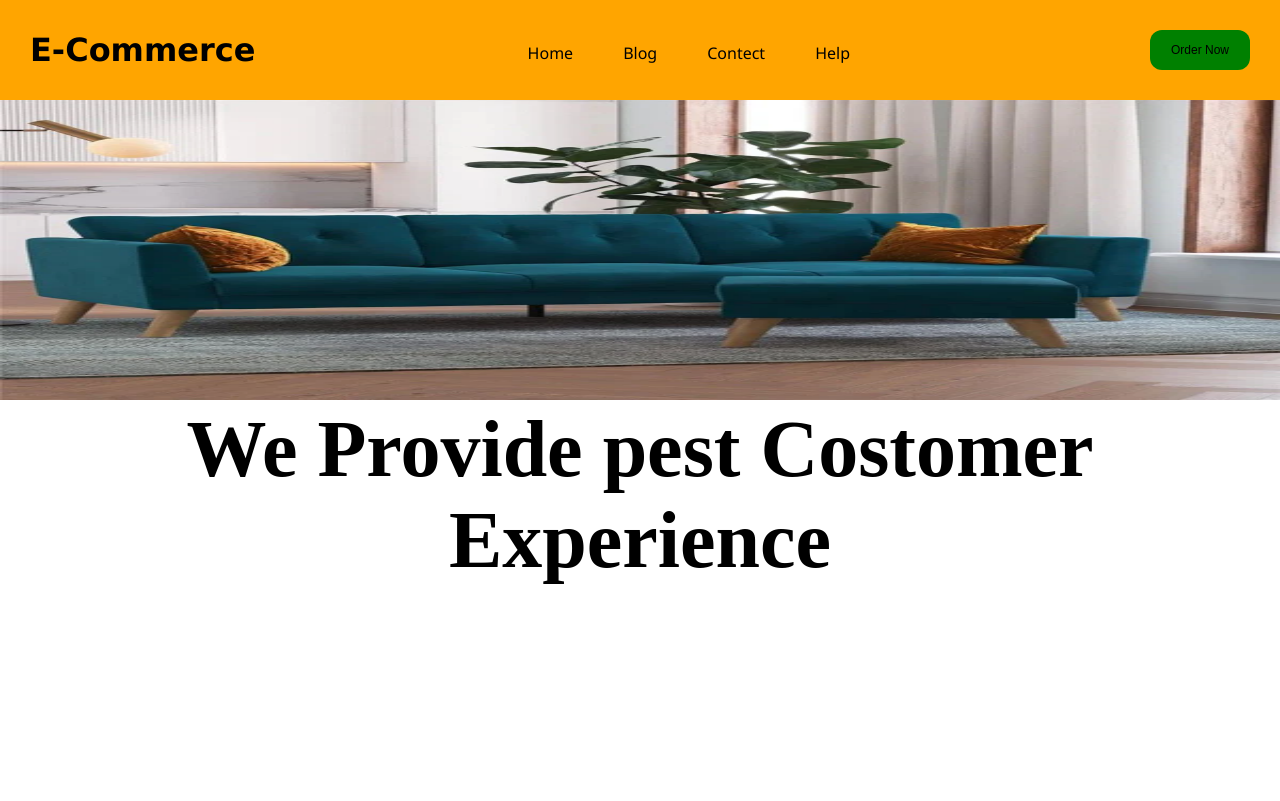
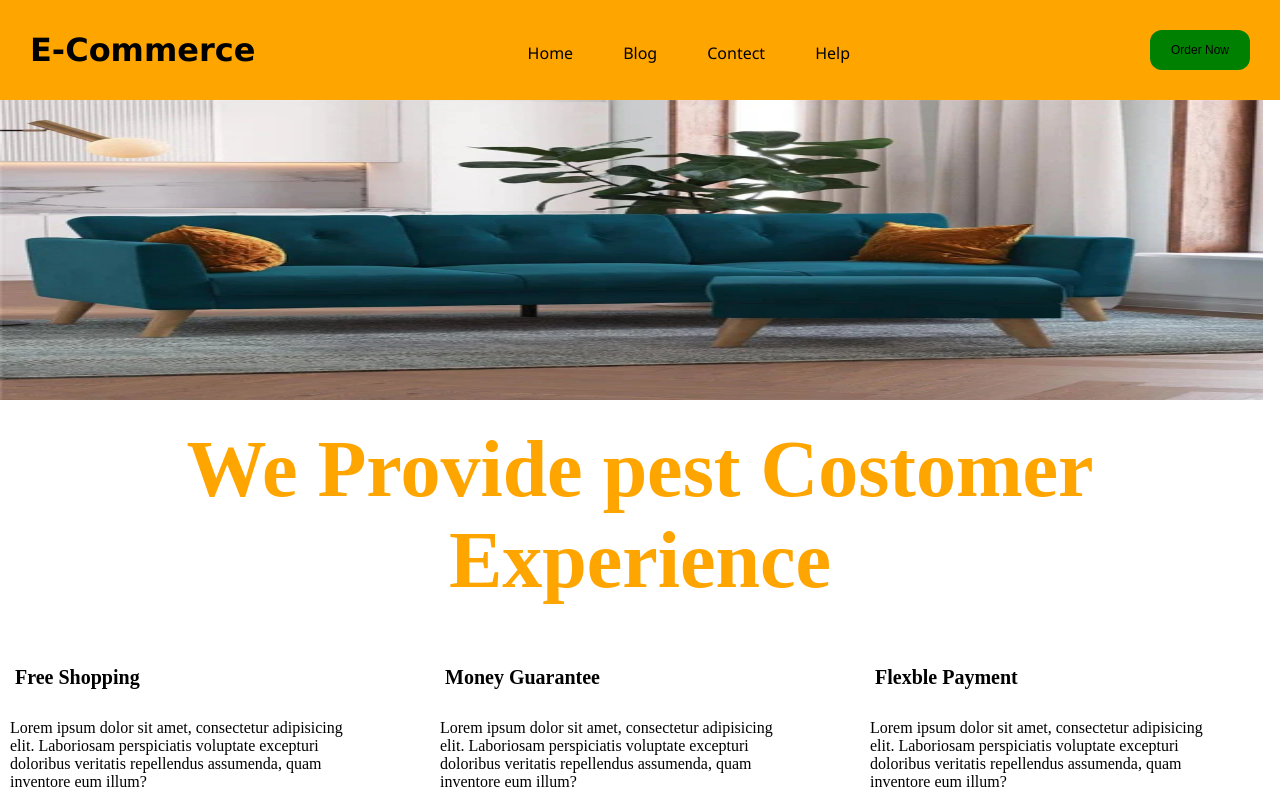
Before and after one commit to inshaar-Seylici/E-Commerce, a plain HTML site: page index.html in a window 1280 px wide. Drawn offline with Linux system fonts and the light colour scheme.

Commit message:
Waxaan Kusodaray  H4  iyo 3 div

```diff
--- a/Style.css
+++ b/Style.css
@@ -40,11 +40,29 @@
 }
 .container img{
     height: 300px;
-    width: 1280px;
+    width: 1263px;
 
 }
 .provide h4{
     text-align: center;
     font-size: 80px;
     font-weight: bold;
+    margin-top: 20px;
+    color: orange;
+
 }
+.paragraph {
+    width: 340px;
+    padding: 10px;
+}
+
+.main{
+    display: flex;
+    gap: 70px;
+    margin-top: 60px;
+}
+.main h4{
+    margin-bottom: 20px;
+    font-size: 20px;
+    margin-left: 15px;
+}
--- a/index.html
+++ b/index.html
@@ -25,6 +25,28 @@
            </div>
          <div class="provide">
 <h4>We Provide pest Costomer Experience</h4>
+
+
+         </div>
+         <div class=" main">
+            <div class="">
+                <h4>Free Shopping</h4>
+                <p class="paragraph" >Lorem ipsum dolor sit amet, consectetur adipisicing elit. Laboriosam perspiciatis voluptate excepturi doloribus veritatis repellendus assumenda, quam inventore eum illum?</p>
+
+            </div>
+
+            <div class="">
+                <h4>Money Guarantee</h4>
+                <p class="paragraph">Lorem ipsum dolor sit amet, consectetur adipisicing elit. Laboriosam perspiciatis voluptate excepturi doloribus veritatis repellendus assumenda, quam inventore eum illum?</p>
+
+            </div>
+
+            <div class="">
+                <h4 >Flexble Payment </h4>
+                <p class="paragraph">Lorem ipsum dolor sit amet, consectetur adipisicing elit. Laboriosam perspiciatis voluptate excepturi doloribus veritatis repellendus assumenda, quam inventore eum illum?</p>
+
+            </div>
+
          </div>
 
 
```
